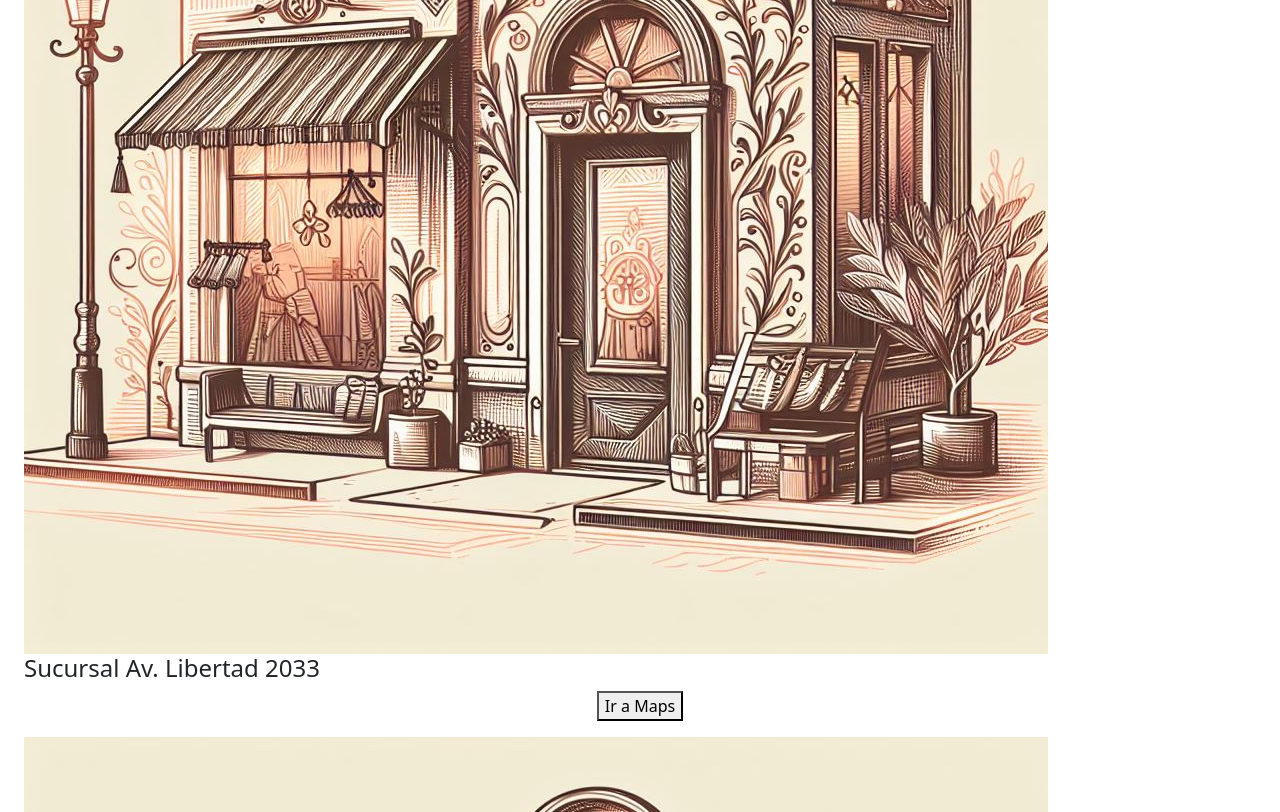
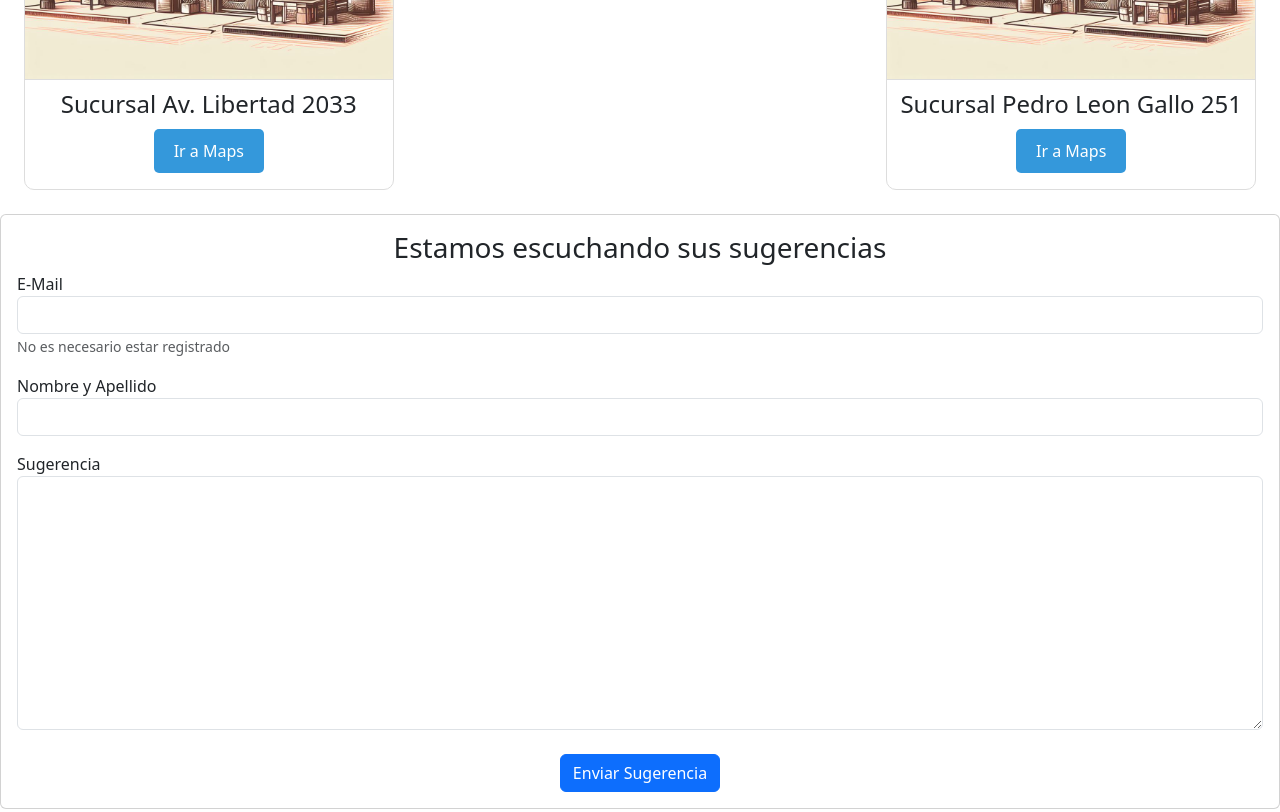
Before and after one commit to LRobertoCruz/entregaFinalMirandaChiervo, a website: page pages/contacto.html in a window 1280 px wide. Shown: the part 480-1292 px from the top of the page. Drawn offline with nearby package versions, Linux system fonts and the light colour scheme.

Commit message:
Se linkea al nuevo fichero encargado de los estilos

```diff
--- a/pages/contacto.html
+++ b/pages/contacto.html
@@ -11,8 +11,7 @@
     <link href="https://cdn.jsdelivr.net/npm/bootstrap@5.3.2/dist/css/bootstrap.min.css" rel="stylesheet"
         integrity="sha384-T3c6CoIi6uLrA9TneNEoa7RxnatzjcDSCmG1MXxSR1GAsXEV/Dwwykc2MPK8M2HN" crossorigin="anonymous">
     <!-- Local CSS -->
-    <link rel="stylesheet" href="../styles/basicStyles.css">
-    <link rel="stylesheet" href="../styles//contacto.css">
+    <link rel="stylesheet" href="../styles/globalStyles.css">
     <title>Milagro de Amor - Contacto</title>
 </head>
 
@@ -77,6 +76,33 @@
                 </div>
             </div>
         </div>
+        <div>
+            <div class="card">
+                <div class="card-body">
+                    <div class="card-title text-center">
+                        <h3>Estamos escuchando sus sugerencias</h3>
+                    </div>
+                    <form method="post">
+                        <div class="form-group">
+                            <label for="email">E-Mail</label>
+                            <input type="email" class="form-control" id="email">
+                            <small id="email" class="form-text text-muted">No es necesario estar registrado</small>
+                        </div>
+                        <div class="form-group mt-3">
+                            <label for="fullname">Nombre y Apellido</label>
+                            <input type="text" class="form-control" id="fullname">
+                        </div>
+                        <div class="form-group mt-3">
+                            <label for="comments">Sugerencia</label>
+                            <textarea name="comments" id="comments" cols="50" rows="10" class="form-control"></textarea>
+                        </div>
+                        <div class="text-center">
+                            <button class="btn btn-primary mt-4" type="submit">Enviar Sugerencia</button>
+                        </div>
+                    </form>
+                </div>
+            </div>
+        </div>
         <footer class="mt-5">
             <div class="container">
                 <div class="row text-center">
```
Also changed, not shown: index.html (+1 -2 lines), pages/nosotros.html (+1 -2 lines), pages/productos.html (+1 -2 lines), pages/socios.html (+1 -2 lines).
